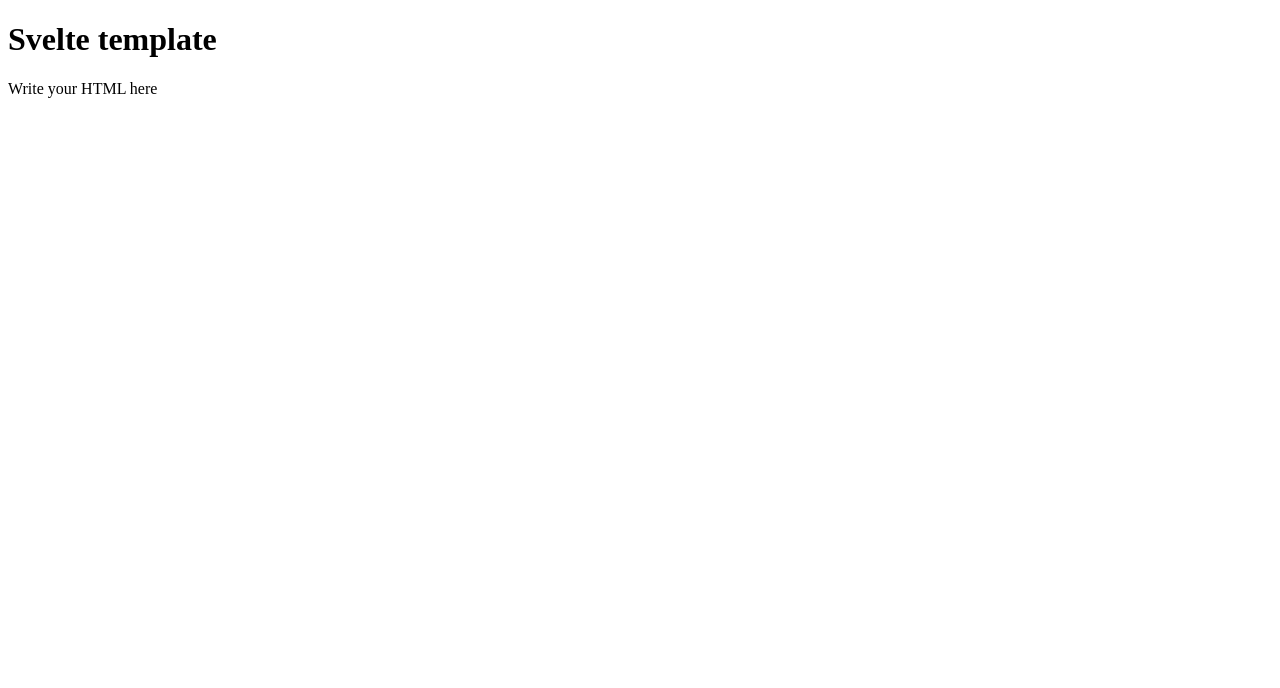
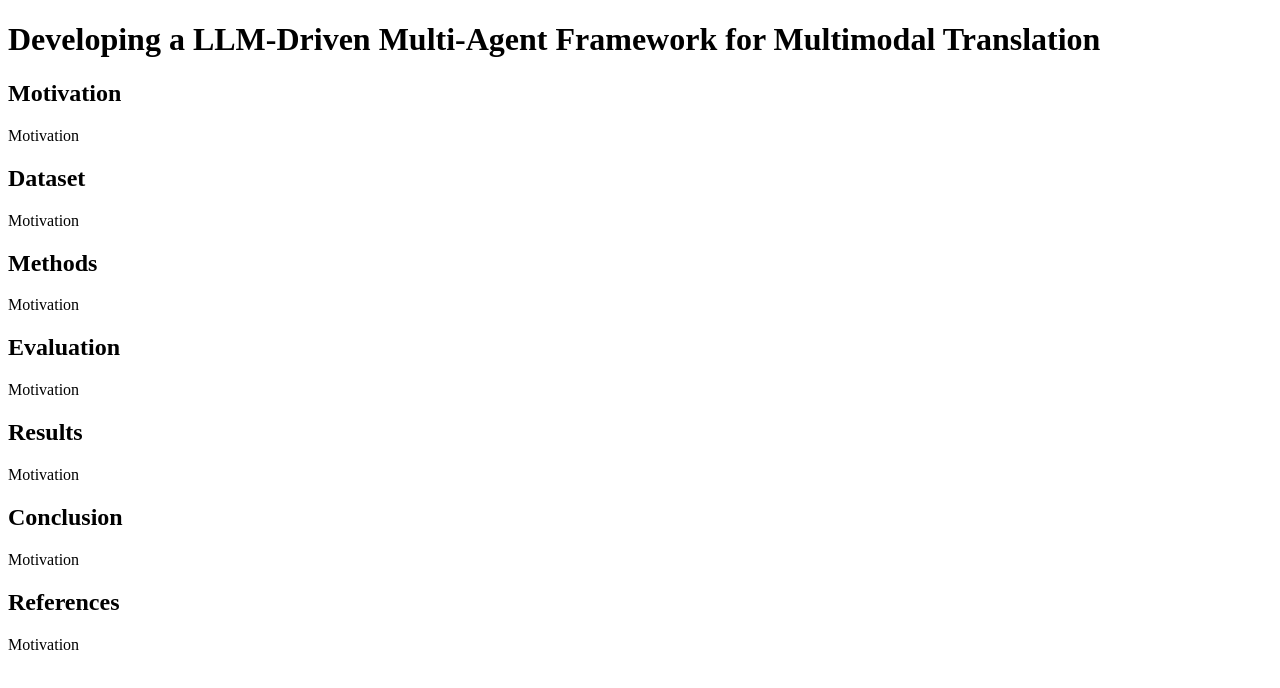
Before and after one commit to nljumaoas/multiagent-translation, a SvelteKit app: page / in a window 1280 px wide. Shown: the top 688 px of the page. Built offline with nearby package versions, Linux system fonts and the light colour scheme.

Commit message:
website headings

```diff
--- a/src/components/App.svelte
+++ b/src/components/App.svelte
@@ -3,9 +3,29 @@
 </script>
 
 <main>
-  <h1>Svelte template</h1>
+  <h1>Developing a LLM-Driven Multi-Agent Framework for Multimodal Translation</h1>
 
-  <p>Write your HTML here</p>
+  <h2>Motivation</h2>
+  <p>Motivation</p>
+
+  <h2>Dataset</h2>
+  <p>Motivation</p>
+
+  <h2>Methods</h2>
+  <p>Motivation</p>
+
+  <h2>Evaluation</h2>
+  <p>Motivation</p>
+
+  <h2>Results</h2>
+  <p>Motivation</p>
+
+  <h2>Conclusion</h2>
+  <p>Motivation</p>
+
+  <h2>References</h2>
+  <p>Motivation</p>
+
 </main>
 
 <style>
```
